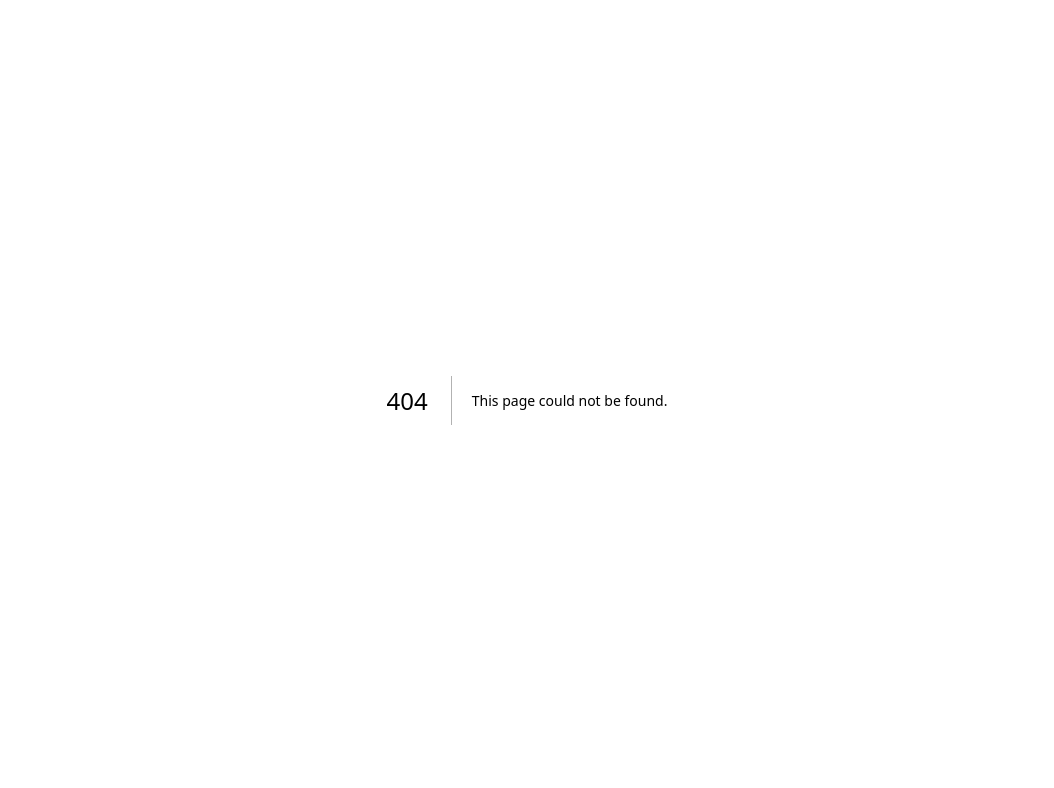
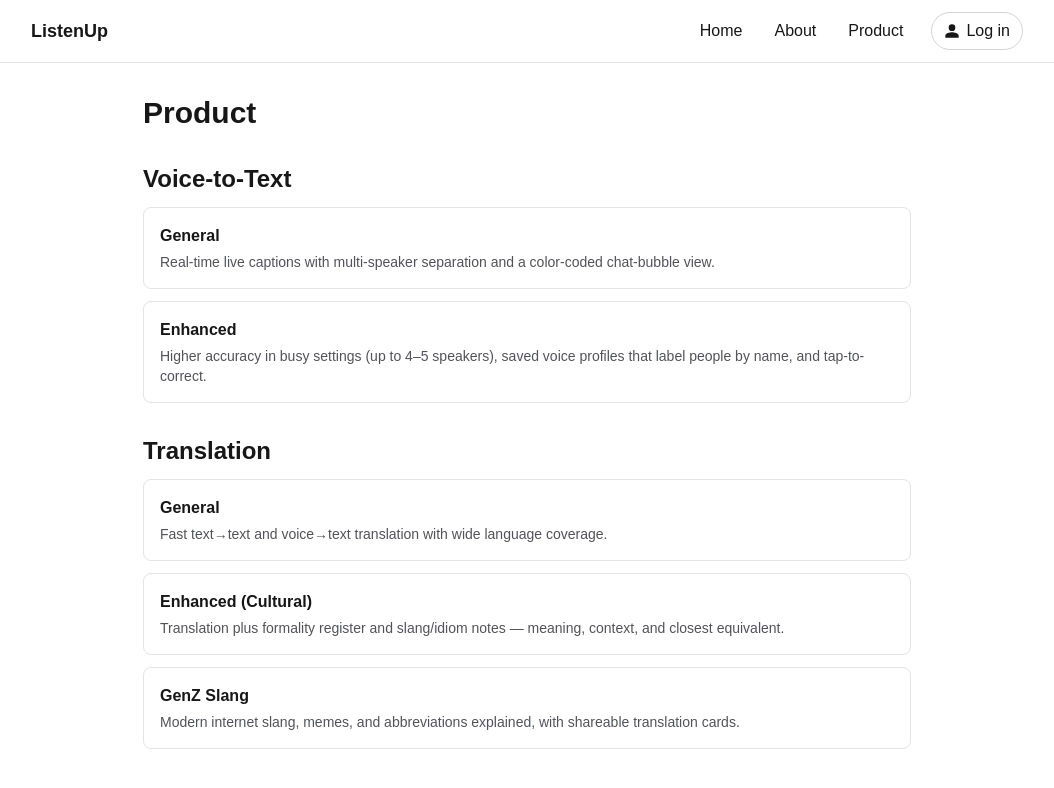
Before and after one commit to DasolLim/ListenUp, a Next.js app in the folder frontend/: page /product in a window 1280 px wide. Before the commit this address had no page. Shown: the top 788 px of the page, without its empty margins (113-1167 px from the left). Built offline with nearby package versions, Linux system fonts and the light colour scheme.

Commit message:
Project Setup Next.js + TypeScript

```diff
--- /dev/null
+++ b/frontend/app/about/page.tsx
@@ -0,0 +1,21 @@
+import type { Metadata } from "next";
+
+export const metadata: Metadata = { title: "About — ListenUp" };
+
+export default function AboutPage() {
+  return (
+    <article className="prose-zinc mx-auto max-w-2xl">
+      <h1 className="text-3xl font-bold">About ListenUp</h1>
+      <p className="mt-4 text-zinc-600 dark:text-zinc-300">
+        Existing captioning tools produce a wall of text — you can&apos;t tell who said what.
+        Existing translators translate words, not meaning — they miss slang, tone, and culture.
+      </p>
+      <p className="mt-4 text-zinc-600 dark:text-zinc-300">
+        ListenUp exists to fix both. We build live captions that name each speaker — including the
+        people you talk to most — and translation that explains register, slang, and cultural
+        nuance. Built first for deaf and hard-of-hearing users; useful to anyone navigating a
+        conversation across languages or cultures.
+      </p>
+    </article>
+  );
+}
--- a/frontend/app/layout.tsx
+++ b/frontend/app/layout.tsx
@@ -1,5 +1,6 @@
 import type { Metadata } from "next";
 import { Geist, Geist_Mono } from "next/font/google";
+import Navbar from "@/components/Navbar";
 import "./globals.css";
 
 const geistSans = Geist({
@@ -13,8 +14,9 @@ const geistMono = Geist_Mono({
 });
 
 export const metadata: Metadata = {
-  title: "Create Next App",
-  description: "Generated by create next app",
+  title: "ListenUp — captions that know who's talking",
+  description:
+    "Live speaker-named captions and cultural translation for deaf and hard-of-hearing users, travelers, and immigrants.",
 };
 
 export default function RootLayout({
@@ -27,7 +29,18 @@ export default function RootLayout({
       lang="en"
       className={`${geistSans.variable} ${geistMono.variable} h-full antialiased`}
     >
-      <body className="min-h-full flex flex-col">{children}</body>
+      <body className="min-h-full flex flex-col">
+        <a
+          href="#main"
+          className="sr-only focus:not-sr-only focus:absolute focus:left-2 focus:top-2 focus:z-50 focus:rounded focus:bg-white focus:px-3 focus:py-2 focus:outline-2 dark:focus:bg-black"
+        >
+          Skip to main content
+        </a>
+        <Navbar />
+        <main id="main" className="mx-auto w-full max-w-5xl flex-1 px-4 py-8">
+          {children}
+        </main>
+      </body>
     </html>
   );
 }
--- /dev/null
+++ b/frontend/app/login/page.tsx
@@ -0,0 +1,14 @@
+import type { Metadata } from "next";
+
+export const metadata: Metadata = { title: "Log in — ListenUp" };
+
+export default function LoginPage() {
+  return (
+    <div className="mx-auto max-w-sm">
+      <h1 className="text-3xl font-bold">Log in</h1>
+      <p className="mt-4 text-zinc-600 dark:text-zinc-300">
+        Sign in and registration arrive in the next step (Supabase Auth).
+      </p>
+    </div>
+  );
+}
--- a/frontend/app/page.tsx
+++ b/frontend/app/page.tsx
@@ -1,65 +1,67 @@
-import Image from "next/image";
+import Link from "next/link";
+
+const features = [
+  {
+    href: "/voice-to-text/general",
+    title: "Live Captions",
+    description: "Real-time captions with multi-speaker separation — see who said what.",
+  },
+  {
+    href: "/voice-to-text/enhanced",
+    title: "Enhanced Captions",
+    description: "Saved voice profiles label friends and family by name, not “Speaker 1”.",
+  },
+  {
+    href: "/translate/general",
+    title: "Translate",
+    description: "Fast text and voice translation across a wide range of languages.",
+  },
+  {
+    href: "/translate/enhanced",
+    title: "Cultural Translation",
+    description: "Translation plus register, slang, and cultural nuance — meaning, not just words.",
+  },
+  {
+    href: "/translate/genz",
+    title: "GenZ Slang",
+    description: "Modern internet slang, memes, and abbreviations, explained.",
+  },
+];
 
 export default function Home() {
   return (
-    <div className="flex flex-col flex-1 items-center justify-center bg-zinc-50 font-sans dark:bg-black">
-      <main className="flex flex-1 w-full max-w-3xl flex-col items-center justify-between py-32 px-16 bg-white dark:bg-black sm:items-start">
-        <Image
-          className="dark:invert"
-          src="/next.svg"
-          alt="Next.js logo"
-          width={100}
-          height={20}
-          priority
-        />
-        <div className="flex flex-col items-center gap-6 text-center sm:items-start sm:text-left">
-          <h1 className="max-w-xs text-3xl font-semibold leading-10 tracking-tight text-black dark:text-zinc-50">
-            To get started, edit the page.tsx file.
-          </h1>
-          <p className="max-w-md text-lg leading-8 text-zinc-600 dark:text-zinc-400">
-            Looking for a starting point or more instructions? Head over to{" "}
-            <a
-              href="https://vercel.com/templates?framework=next.js&utm_source=create-next-app&utm_medium=appdir-template-tw&utm_campaign=create-next-app"
-              className="font-medium text-zinc-950 dark:text-zinc-50"
-            >
-              Templates
-            </a>{" "}
-            or the{" "}
-            <a
-              href="https://nextjs.org/learn?utm_source=create-next-app&utm_medium=appdir-template-tw&utm_campaign=create-next-app"
-              className="font-medium text-zinc-950 dark:text-zinc-50"
-            >
-              Learning
-            </a>{" "}
-            center.
-          </p>
-        </div>
-        <div className="flex flex-col gap-4 text-base font-medium sm:flex-row">
-          <a
-            className="flex h-12 w-full items-center justify-center gap-2 rounded-full bg-foreground px-5 text-background transition-colors hover:bg-[#383838] dark:hover:bg-[#ccc] md:w-[158px]"
-            href="https://vercel.com/new?utm_source=create-next-app&utm_medium=appdir-template-tw&utm_campaign=create-next-app"
-            target="_blank"
-            rel="noopener noreferrer"
-          >
-            <Image
-              className="dark:invert"
-              src="/vercel.svg"
-              alt="Vercel logomark"
-              width={16}
-              height={16}
-            />
-            Deploy Now
-          </a>
-          <a
-            className="flex h-12 w-full items-center justify-center rounded-full border border-solid border-black/[.08] px-5 transition-colors hover:border-transparent hover:bg-black/[.04] dark:border-white/[.145] dark:hover:bg-[#1a1a1a] md:w-[158px]"
-            href="https://nextjs.org/docs?utm_source=create-next-app&utm_medium=appdir-template-tw&utm_campaign=create-next-app"
-            target="_blank"
-            rel="noopener noreferrer"
-          >
-            Documentation
-          </a>
-        </div>
-      </main>
+    <div className="flex flex-col gap-12">
+      <section className="pt-8 text-center">
+        <h1 className="text-4xl font-bold tracking-tight">
+          Captions that know who&apos;s talking.
+        </h1>
+        <p className="mx-auto mt-4 max-w-2xl text-lg text-zinc-600 dark:text-zinc-300">
+          ListenUp makes spoken conversation accessible and culturally understandable — live
+          speaker-named captions for deaf and hard-of-hearing users, and translation that carries
+          meaning, tone, and slang, not just words.
+        </p>
+      </section>
+
+      <section aria-labelledby="features-heading">
+        <h2 id="features-heading" className="text-2xl font-semibold">
+          Features
+        </h2>
+        <ul className="mt-4 grid gap-4 sm:grid-cols-2 lg:grid-cols-3">
+          {features.map((feature) => (
+            <li key={feature.href}>
+              <Link
+                href={feature.href}
+                className="block h-full rounded-lg border border-zinc-200 p-4 hover:border-zinc-400 focus-visible:outline-2 focus-visible:outline-offset-2 dark:border-zinc-800 dark:hover:border-zinc-600"
+              >
+                <h3 className="font-semibold">{feature.title}</h3>
+                <p className="mt-1 text-sm text-zinc-600 dark:text-zinc-400">
+                  {feature.description}
+                </p>
+              </Link>
+            </li>
+          ))}
+        </ul>
+      </section>
     </div>
   );
 }
--- /dev/null
+++ b/frontend/app/product/page.tsx
@@ -0,0 +1,70 @@
+import type { Metadata } from "next";
+import Link from "next/link";
+
+export const metadata: Metadata = { title: "Product — ListenUp" };
+
+const products = [
+  {
+    heading: "Voice-to-Text",
+    items: [
+      {
+        href: "/voice-to-text/general",
+        name: "General",
+        blurb: "Real-time live captions with multi-speaker separation and a color-coded chat-bubble view.",
+      },
+      {
+        href: "/voice-to-text/enhanced",
+        name: "Enhanced",
+        blurb: "Higher accuracy in busy settings (up to 4–5 speakers), saved voice profiles that label people by name, and tap-to-correct.",
+      },
+    ],
+  },
+  {
+    heading: "Translation",
+    items: [
+      {
+        href: "/translate/general",
+        name: "General",
+        blurb: "Fast text→text and voice→text translation with wide language coverage.",
+      },
+      {
+        href: "/translate/enhanced",
+        name: "Enhanced (Cultural)",
+        blurb: "Translation plus formality register and slang/idiom notes — meaning, context, and closest equivalent.",
+      },
+      {
+        href: "/translate/genz",
+        name: "GenZ Slang",
+        blurb: "Modern internet slang, memes, and abbreviations explained, with shareable translation cards.",
+      },
+    ],
+  },
+];
+
+export default function ProductPage() {
+  return (
+    <div className="mx-auto max-w-3xl">
+      <h1 className="text-3xl font-bold">Product</h1>
+      {products.map((group) => (
+        <section key={group.heading} aria-labelledby={group.heading} className="mt-8">
+          <h2 id={group.heading} className="text-2xl font-semibold">
+            {group.heading}
+          </h2>
+          <ul className="mt-3 flex flex-col gap-3">
+            {group.items.map((item) => (
+              <li key={item.href}>
+                <Link
+                  href={item.href}
+                  className="block rounded-lg border border-zinc-200 p-4 hover:border-zinc-400 focus-visible:outline-2 focus-visible:outline-offset-2 dark:border-zinc-800 dark:hover:border-zinc-600"
+                >
+                  <h3 className="font-semibold">{item.name}</h3>
+                  <p className="mt-1 text-sm text-zinc-600 dark:text-zinc-400">{item.blurb}</p>
+                </Link>
+              </li>
+            ))}
+          </ul>
+        </section>
+      ))}
+    </div>
+  );
+}
--- /dev/null
+++ b/frontend/components/Navbar.tsx
@@ -0,0 +1,46 @@
+import Link from "next/link";
+
+const navLinks = [
+  { href: "/", label: "Home" },
+  { href: "/about", label: "About" },
+  { href: "/product", label: "Product" },
+];
+
+export default function Navbar() {
+  return (
+    <header className="border-b border-zinc-200 dark:border-zinc-800">
+      <nav
+        aria-label="Main navigation"
+        className="mx-auto flex max-w-5xl items-center justify-between gap-4 px-4 py-3"
+      >
+        <Link href="/" className="text-lg font-bold focus-visible:outline-2 focus-visible:outline-offset-2">
+          ListenUp
+        </Link>
+        <ul className="flex items-center gap-6">
+          {navLinks.map((link) => (
+            <li key={link.href}>
+              <Link
+                href={link.href}
+                className="rounded px-1 py-0.5 hover:underline focus-visible:outline-2 focus-visible:outline-offset-2"
+              >
+                {link.label}
+              </Link>
+            </li>
+          ))}
+          <li>
+            <Link
+              href="/login"
+              aria-label="Log in or register"
+              className="flex items-center gap-1.5 rounded-full border border-zinc-300 px-3 py-1.5 hover:bg-zinc-100 focus-visible:outline-2 focus-visible:outline-offset-2 dark:border-zinc-700 dark:hover:bg-zinc-900"
+            >
+              <svg aria-hidden="true" width="16" height="16" viewBox="0 0 24 24" fill="currentColor">
+                <path d="M12 12a5 5 0 1 0-5-5 5 5 0 0 0 5 5Zm0 2c-3.34 0-10 1.67-10 5v3h20v-3c0-3.33-6.66-5-10-5Z" />
+              </svg>
+              <span>Log in</span>
+            </Link>
+          </li>
+        </ul>
+      </nav>
+    </header>
+  );
+}
```
Also changed, not shown: 1 other file (tests, documents, lock files or other folders).
